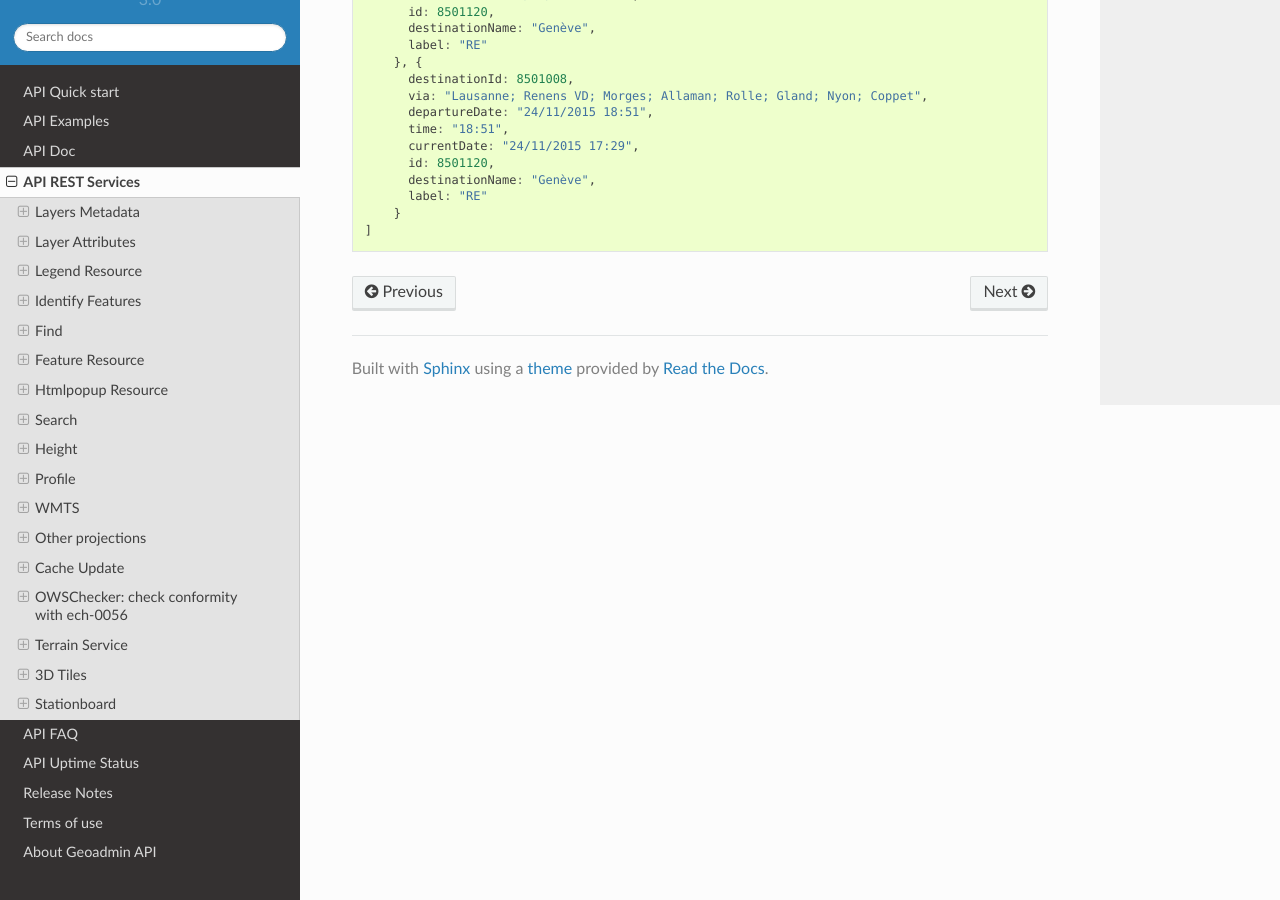
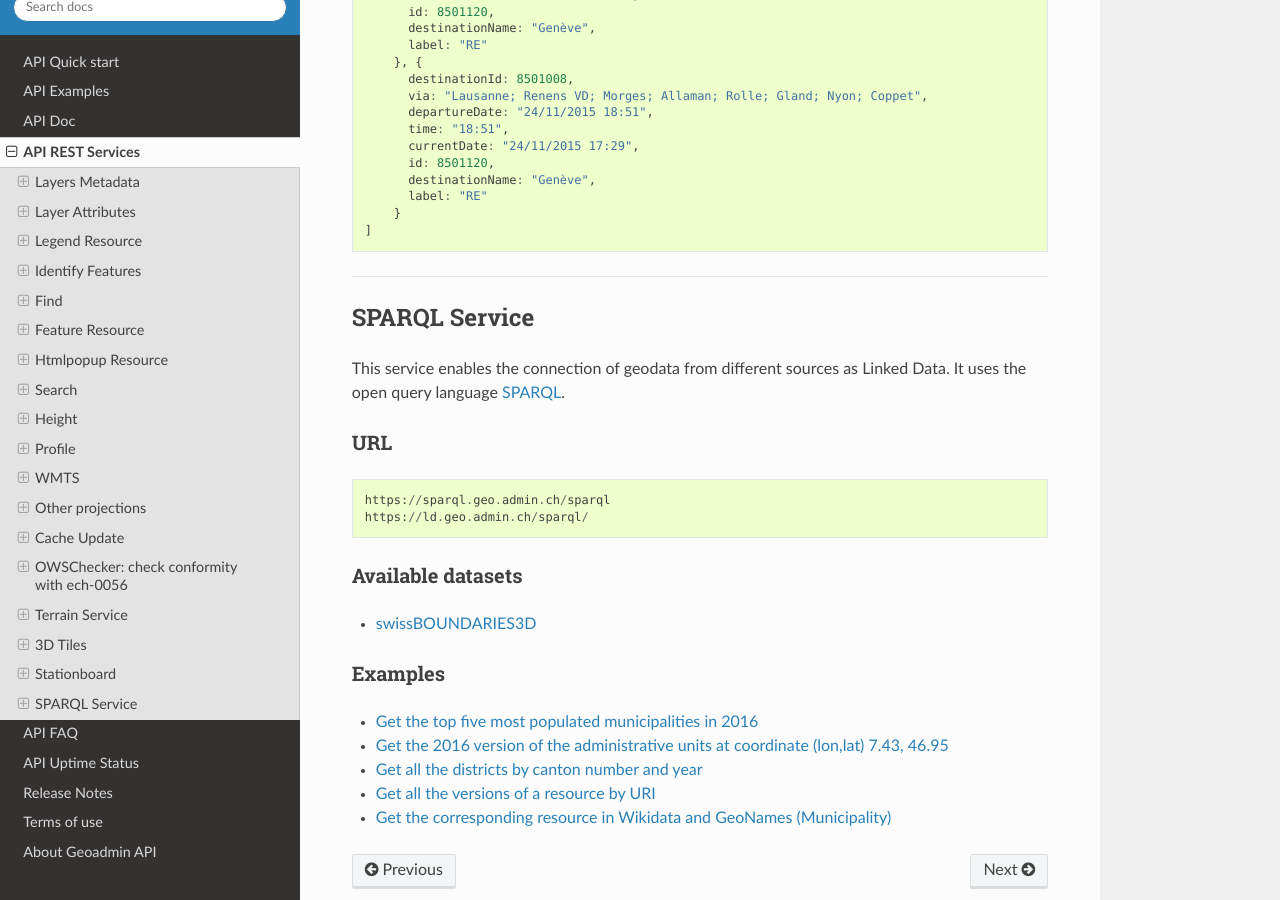
Before and after one commit to swisstopo-test/doc-chsdi3, a Sphinx documentation site: the page built from source/services/sdiservices.rst, in a window 1280 px wide and 900 px high, scrolled down 25496 px. Built offline with Sphinx 7.4.7 and the Read the Docs theme 2.0.0, drawn with Linux system fonts in a browser that asks for light colours; comment, search, counter and statistics services are not loaded.

Commit message:
Add SPARQL doc

```diff
--- a/source/services/sdiservices.rst
+++ b/source/services/sdiservices.rst
@@ -1187,3 +1187,35 @@ Response syntax
             }
         }
    </script>
+
+
+.. _sparql_description:
+
+--------------
+
+SPARQL Service
+--------------
+
+This service enables the connection of geodata from different sources as Linked Data. It uses the open query language `SPARQL <https://www.w3.org/TR/sparql11-overview/>`_.
+
+URL
+***
+
+::
+
+  https://sparql.geo.admin.ch/sparql
+  https://ld.geo.admin.ch/sparql/
+
+Available datasets
+******************
+
+- `swissBOUNDARIES3D <https://ld.geo.admin.ch/data/swissBOUNDARIES3D>`_
+
+Examples
+********
+
+- `Get the top five most populated municipalities in 2016 <https://goo.gl/QyNuZj>`_
+- `Get the 2016 version of the administrative units at coordinate (lon,lat) 7.43, 46.95 <https://goo.gl/4aQUyI>`_
+- `Get all the districts by canton number and year <https://goo.gl/wwSWDf>`_
+- `Get all the versions of a resource by URI <https://goo.gl/OXaf9l>`_
+- `Get the corresponding resource in Wikidata and GeoNames (Municipality) <https://goo.gl/RfKwmA>`_
```
